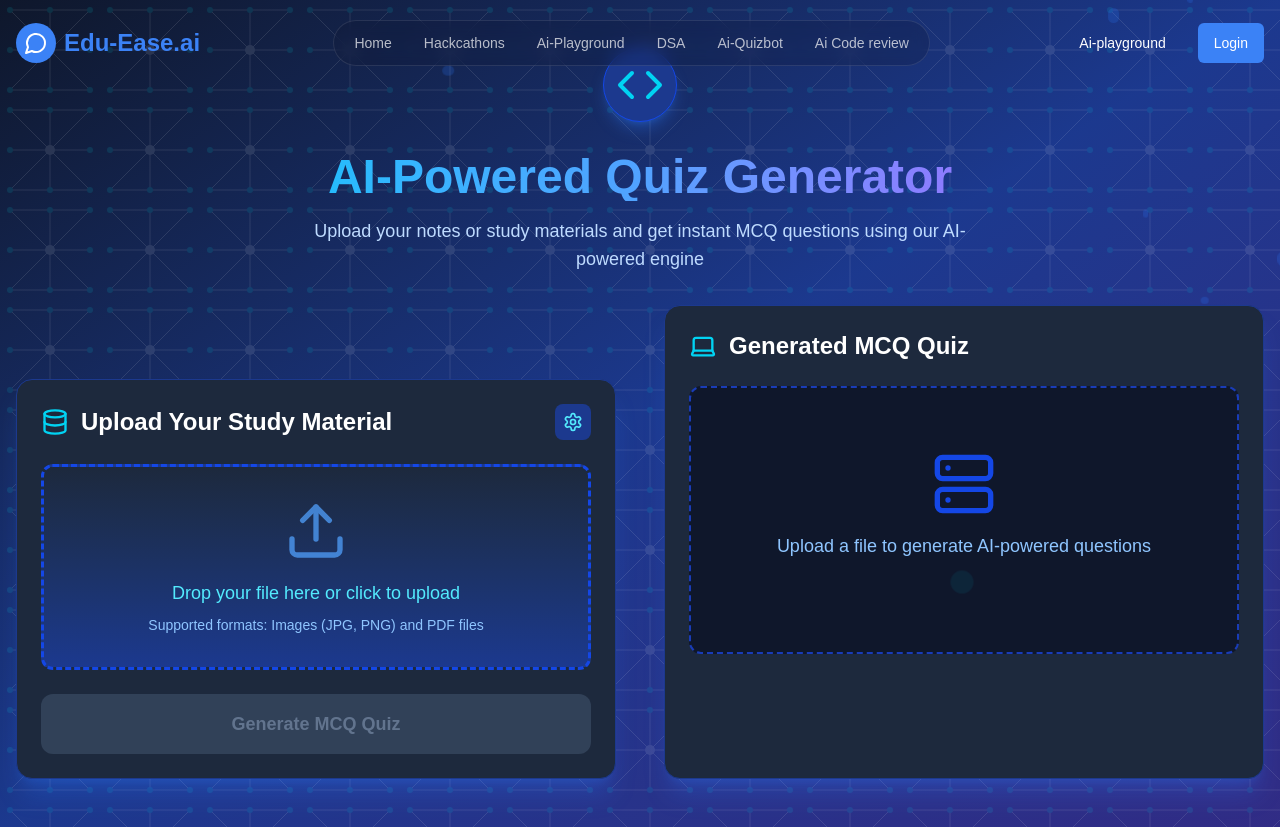
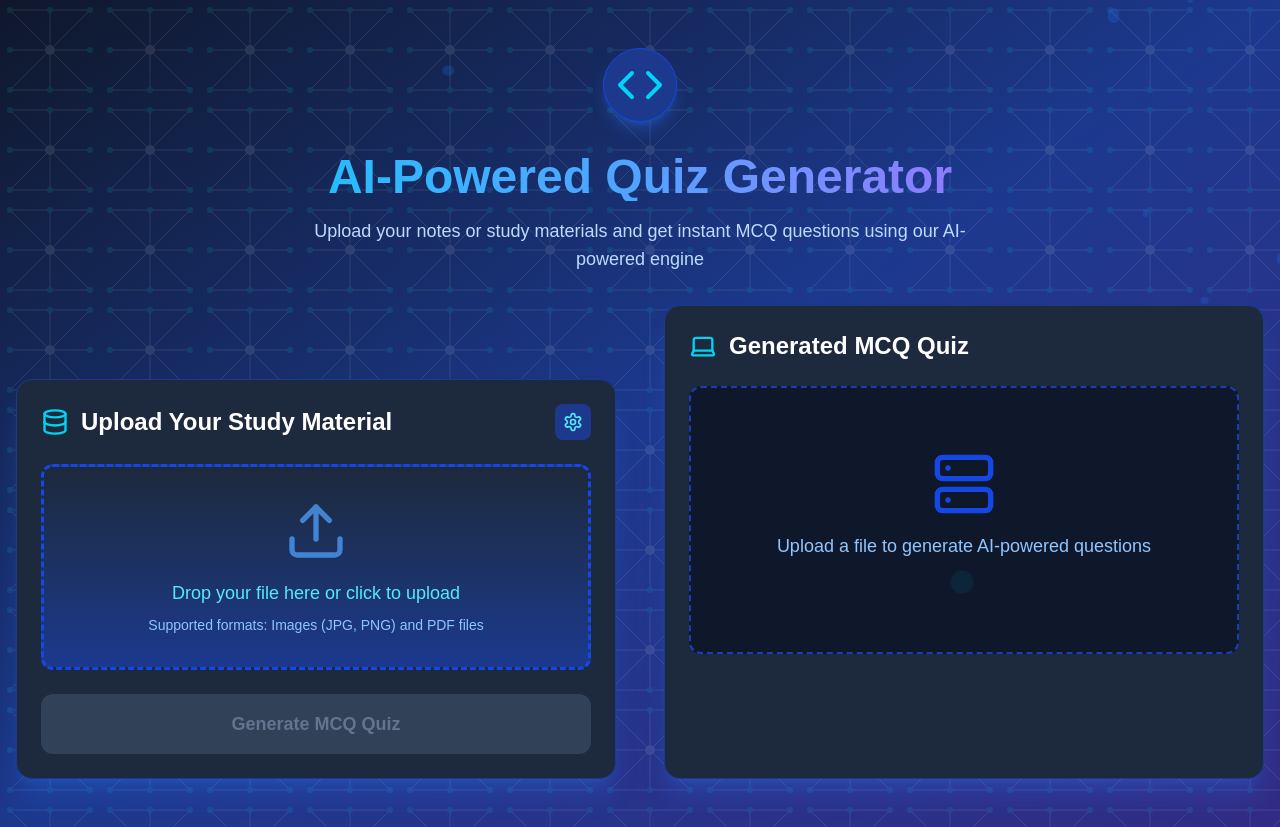
Before and after one commit to ajaygaur01/hackathon, a Next.js app: page /quizbot in a window 1280 px wide. Built offline with nearby package versions, Linux system fonts and the light colour scheme.

Commit message:
spelling

```diff
--- a/src/app/layout.tsx
+++ b/src/app/layout.tsx
@@ -28,7 +28,7 @@ export default function RootLayout({
       <body
         className={`${geistSans.variable} ${geistMono.variable} antialiased`}
       >
-        <NavBar/>
+        {/* <NavBar/> */}
         {children}
       </body>
     </html>
--- a/src/app/page.tsx
+++ b/src/app/page.tsx
@@ -17,7 +17,7 @@ export default function Home() {
       {/* <div className="z-1000">
         <BlobCursor />
       </div> */}
-      {/* <NavBar /> */}
+      <NavBar />
 
       <HeroSection />
 
--- a/src/components/gooey-nav.tsx
+++ b/src/components/gooey-nav.tsx
@@ -10,7 +10,7 @@ export function GooeyNav() {
 
   const navItems = [
     { label: "Home", href: "/" },
-    { label: "Hackcathons", href: "/Hackathons" },
+    { label: "Hackathons", href: "/Hackathons" },
     { label: "Ai-Playground", href: "/ai-playground" },
     { label: "DSA", href: "/dsa" },
     { label: "Ai-Quizbot", href: "/quizbot" },
```
